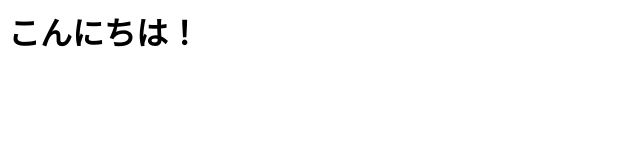
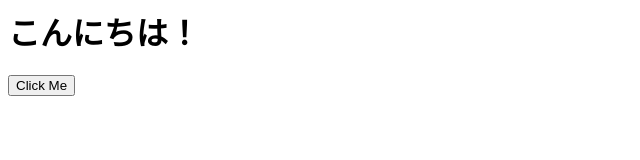
Before and after one commit to SakaiAtsushi531/AzureServerLess, a plain HTML site: page index.html in a window 1280 px wide. Shown: the whole page, without its empty margins (0-640 px from the left). Drawn offline with Linux system fonts and the light colour scheme.

Commit message:
Update index.html

```diff
--- a/index.html
+++ b/index.html
@@ -4,4 +4,5 @@
 </head>
 <body>
   <h1>こんにちは！</h1>
+  <button onclick="callAzureFunction()">Click Me</button>
 </body>
```
